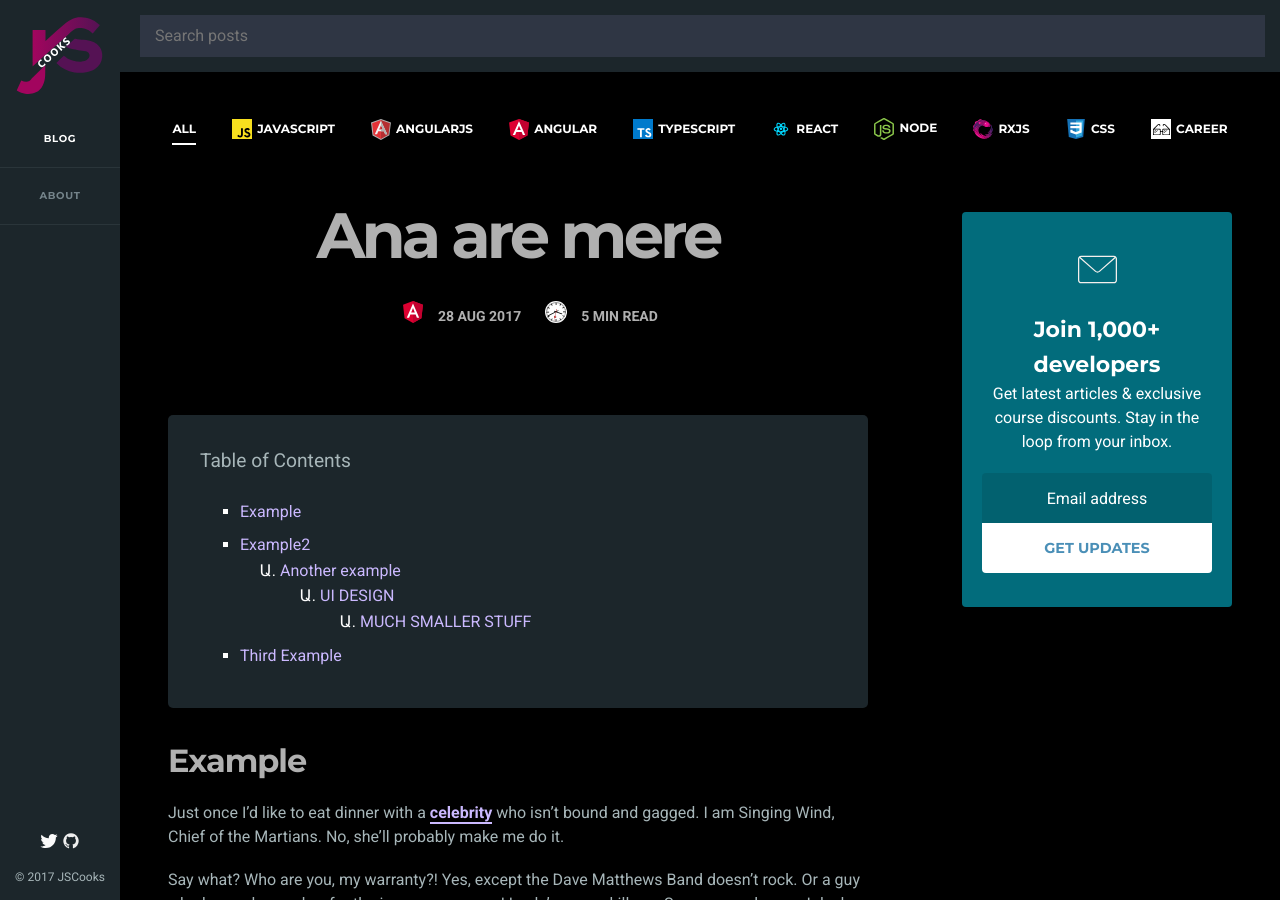
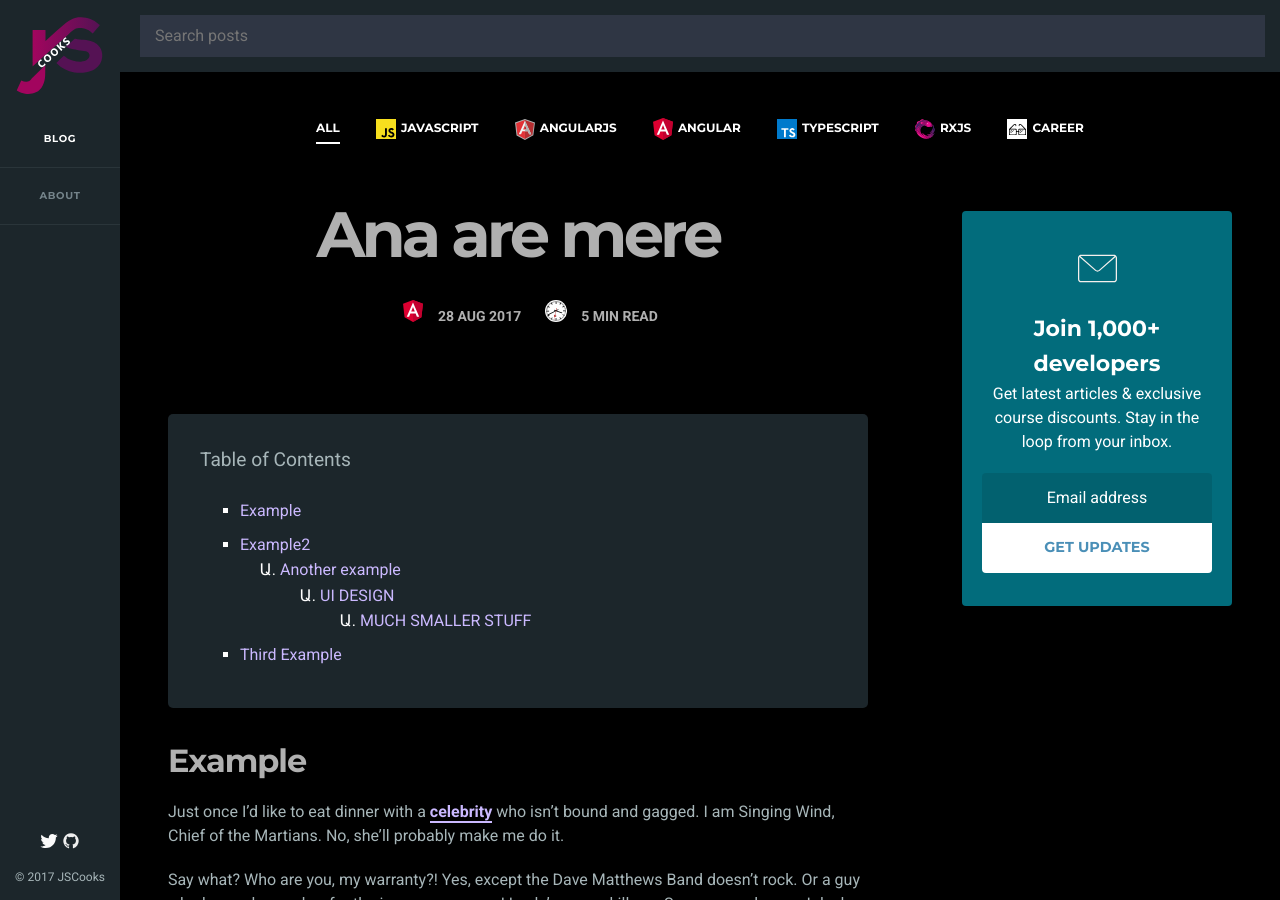
Before and after one commit to jscoox/jscoox.github.com, a Jekyll site: the page built from _posts/2017-08-29-ana-are-mere.md, in a window 1280 px wide and 900 px high. Built offline with Jekyll 4.4.1, drawn with Linux system fonts in a browser that asks for light colours.

Commit message:
Update filters.html

```diff
--- a/_includes/filters.html
+++ b/_includes/filters.html
@@ -4,9 +4,6 @@
     <li><a href="https://www.jscooks.com/filter/angular-js"><img src="https://www.jscooks.com/-res/img/angularjs.svg" alt="AngularJS">AngularJS</a></li>
     <li><a href="https://www.jscooks.com/filter/angular"><img src="https://www.jscooks.com/-res/img/angular.svg" alt="Angular">Angular</a></li>
     <li><a href="https://www.jscooks.com/filter/typescript"><img src="https://www.jscooks.com/-res/img/typescript.svg" alt="Typescript">Typescript</a></li>
-    <li><a href="https://www.jscooks.com/filter/react"><img src="https://www.jscooks.com/-res/img/react.svg" alt="React">React</a></li>
-    <li><a href="https://www.jscooks.com/filter/node"><img src="https://www.jscooks.com/-res/img/node.svg" alt="Node">Node</a></li>
     <li><a href="https://www.jscooks.com/filter/rxjs"><img src="https://www.jscooks.com/-res/img/rxjs.svg" alt="RxJS">RxJS</a></li>
-    <li><a href="https://www.jscooks.com/filter/css"><img src="https://www.jscooks.com/-res/img/css.svg" alt="CSS">CSS</a></li>
     <li><a href="https://www.jscooks.com/filter/career"><img src="https://www.jscooks.com/-res/img/career.svg" class="career" alt="Career">Career</a></li>
 </ul>
```
